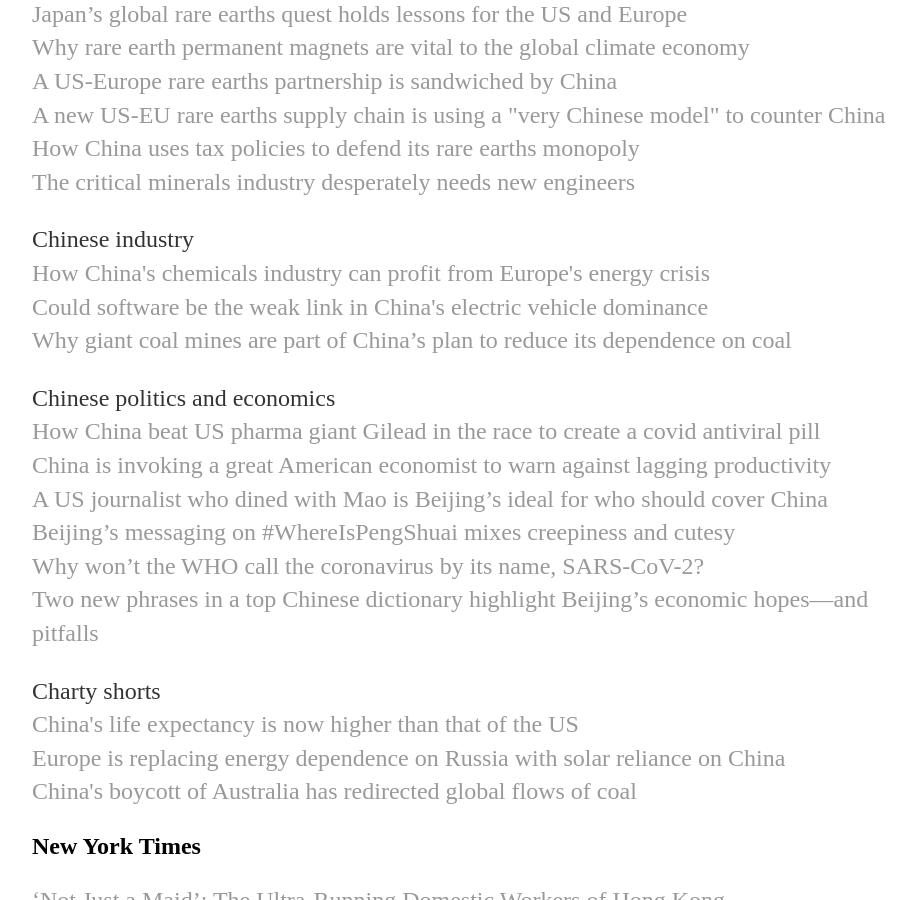
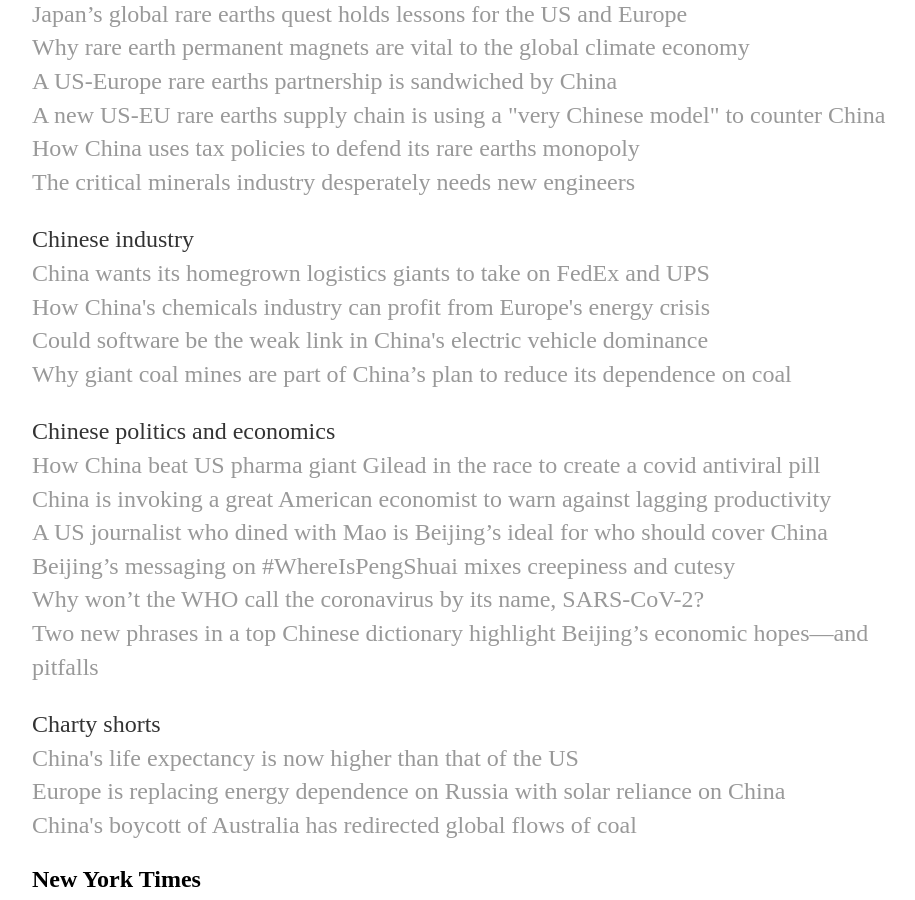
Before and after one commit to marykmhui/marykmhui, a Jekyll site: the page built from writing/index.html, in a window 1280 px wide and 900 px high, scrolled down 812 px. Shown: the whole window, without its empty margins (160-1075 px from the left). Built offline with Jekyll 4.4.1, drawn with Linux system fonts in a browser that asks for light colours.

Commit message:
Update index.html

```diff
--- a/writing/index.html
+++ b/writing/index.html
@@ -29,6 +29,7 @@
 					<a href="https://qz.com/the-critical-minerals-industry-desperately-needs-new-en-1849341695">The critical minerals industry desperately needs new engineers</a>
 
 					<p>Chinese industry<br>
+					<a href="https://qz.com/china-wants-its-homegrown-logistics-giants-to-take-on-f-1849703548">China wants its homegrown logistics giants to take on FedEx and UPS</a><br>
 					<a href="https://qz.com/how-chinas-chemicals-industry-can-profit-from-europes-e-1849509982">How China's chemicals industry can profit from Europe's energy crisis</a><br>
 					<a href="https://qz.com/could-software-be-the-weak-link-in-chinas-electric-vehi-1849657343">Could software be the weak link in China's electric vehicle dominance</a><br>
 					<a href="https://qz.com/2036326/chinas-low-carbon-energy-transition-goals-rely-on-big-coal-mines">Why giant coal mines are part of China’s plan to reduce its dependence on coal</a>
```
